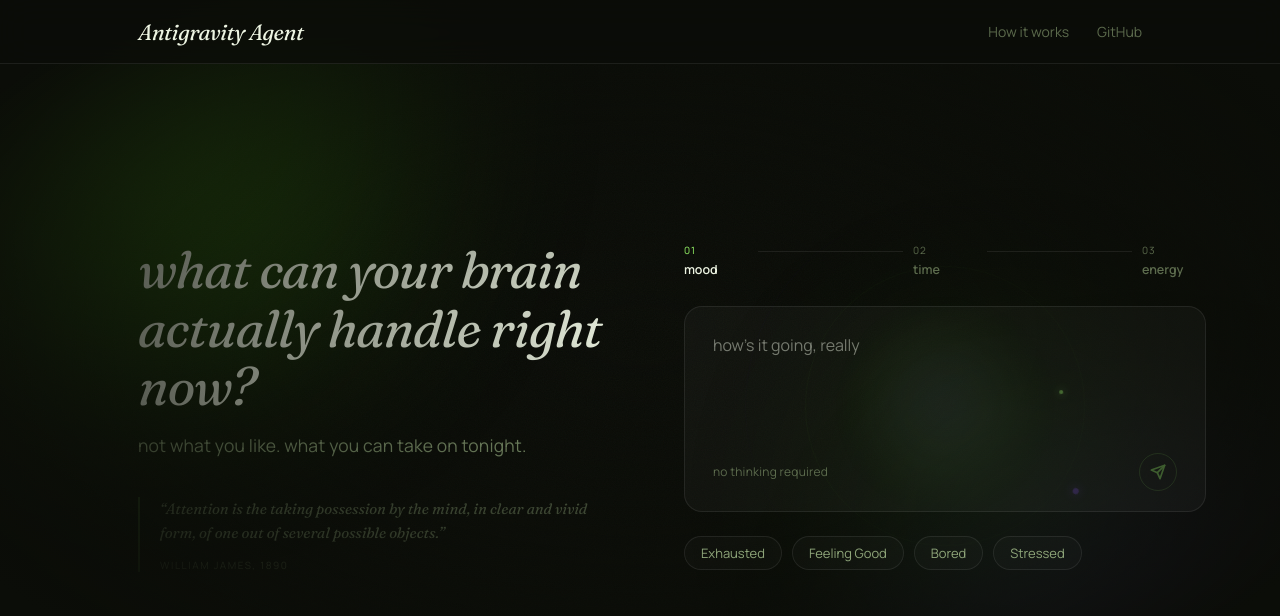
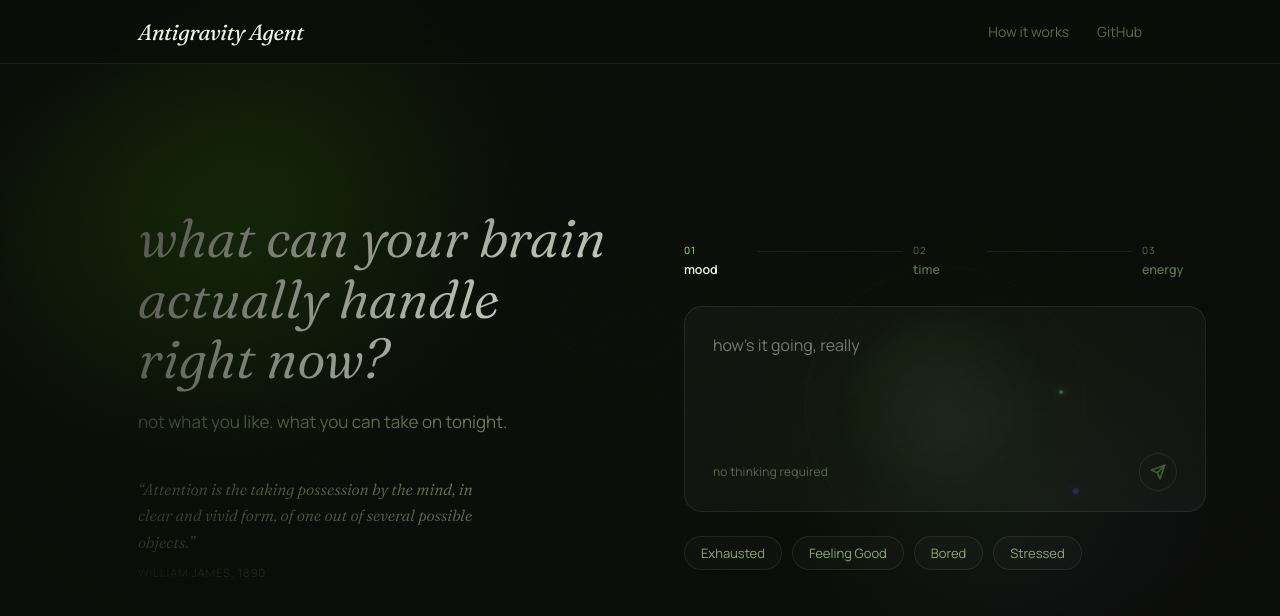
Before and after one commit to yugpokharel/Drift, a React (Vite) app in the folder frontend/: page / in a window 1280 px wide. Shown: the top 616 px of the page. Built offline with nearby package versions, Linux system fonts and the light colour scheme.

Commit message:
hero layout and quote setup

```diff
--- a/frontend/src/index.css
+++ b/frontend/src/index.css
@@ -464,49 +464,81 @@ body {
   flex-direction: column;
 }
 
+.hero-eyebrow {
+  font-size: 12px;
+  letter-spacing: 0.1em;
+  text-transform: uppercase;
+  color: var(--text-lo);
+  margin-bottom: 20px;
+}
+
 .hero-headline {
   font-family: var(--font-display);
   font-style: italic;
-  font-weight: 600; /* Increased weight for visual stamp */
-  font-size: clamp(34px, 4.5vw, 52px);
+  font-weight: 340;
+  font-size: clamp(36px, 4.5vw, 54px);
   line-height: 1.12;
   color: var(--text-hi);
-  letter-spacing: -0.02em;
-  margin-bottom: 18px;
+  margin-bottom: 20px;
 }
 
 .hero-subline {
-  font-size: clamp(15px, 1.8vw, 17.5px);
+  font-family: var(--font-body);
+  font-size: 17px;
   color: var(--text-mid);
-  font-weight: 300;
-  letter-spacing: 0.01em;
+  line-height: 1.55;
   margin-bottom: 40px;
+  max-width: 380px;
+}
+
+.hero-divider {
+  border: none;
+  border-top: 1px solid var(--border);
+  width: 48px;
+  margin-bottom: 32px;
 }
 
 .hero-quote {
   display: flex;
   flex-direction: column;
-  gap: 12px;
-  max-width: 480px;
-  padding-left: 20px;
-  border-left: 2px solid rgba(156, 255, 107, 0.2);
+  max-width: 340px;
+  margin-bottom: 24px;
 }
 
 .hero-quote-text {
   font-family: var(--font-display);
   font-style: italic;
-  font-size: 15px; /* Slightly smaller size */
-  line-height: 1.62;
-  color: var(--text-mid);
-  opacity: 0.65; /* Subtle editorial detail opacity */
+  font-weight: 320;
+  font-size: 16px;
+  line-height: 1.65;
+  color: #B2C49E;
+  margin-bottom: 10px;
 }
 
 .hero-quote-attr {
-  font-size: 10px;
-  letter-spacing: 0.16em;
+  font-size: 11.5px;
+  letter-spacing: 0.07em;
   text-transform: uppercase;
   color: var(--text-lo);
-  opacity: 0.7;
+}
+
+.hero-pills {
+  display: flex;
+  flex-wrap: wrap;
+  gap: 12px;
+  margin-top: 16px;
+}
+
+.hero-pill {
+  background: var(--surface);
+  border: 1px solid var(--border);
+  border-radius: 100px;
+  padding: 7px 14px;
+  font-size: 12px;
+  color: var(--text-mid);
+  display: inline-flex;
+  align-items: center;
+  user-select: none;
 }
 
 /* ============================================================
```
